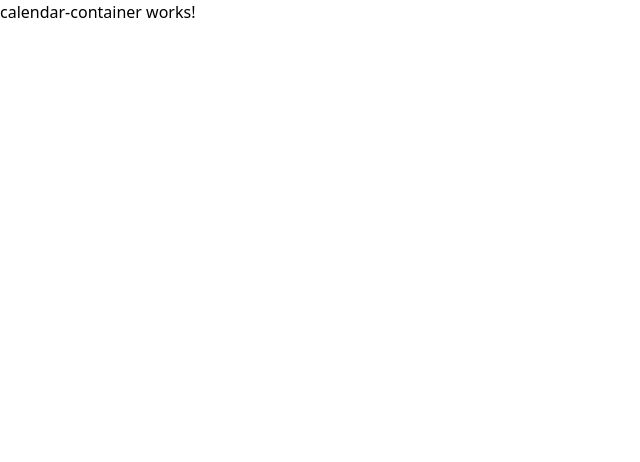
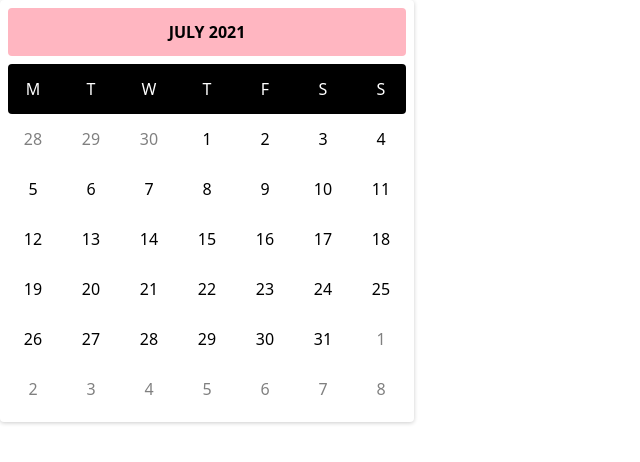
Before and after one commit to hannah-mazri/ng-intlog, an Angular app: page / in a window 1280 px wide. Shown: the top 462 px of the page, without its empty margins (0-640 px from the left). Built offline with nearby package versions, Linux system fonts and the light colour scheme.

Commit message:
update component: display dates in calendar

```diff
--- a/src/app/calendar-container/calendar-container.component.html
+++ b/src/app/calendar-container/calendar-container.component.html
@@ -1 +1,32 @@
-<p>calendar-container works!</p>
+<div class="container">
+  <div class="header">{{ months[currentMonthIndex] }} {{ currentYear }}</div>
+  <div class="days">
+    <div>M</div>
+    <div>T</div>
+    <div>W</div>
+    <div>T</div>
+    <div>F</div>
+    <div>S</div>
+    <div>S</div>
+  </div>
+  <div class="dates">
+    <button
+      *ngFor="let prevMonthDate of getDatesInPreviousMonth()"
+      class="lastMonthDates w-full h-full"
+    >
+      {{ prevMonthDate }}
+    </button>
+    <button
+      *ngFor="let currentMonthDate of getDatesInCurrentMonth()"
+      class="w-full h-full"
+    >
+      {{ currentMonthDate }}
+    </button>
+    <button
+      *ngFor="let nextMonthDate of getDatesInNextMonth()"
+      class="nextMonthDates w-full h-full"
+    >
+      {{ nextMonthDate }}
+    </button>
+  </div>
+</div>
--- a/src/app/calendar-container/calendar-container.component.scss
+++ b/src/app/calendar-container/calendar-container.component.scss
@@ -0,0 +1,53 @@
+.container {
+  width: max-content;
+  padding: 8px;
+  box-shadow: 0 1px 4px rgba(0, 0, 0, 0.2);
+  border-radius: 4px;
+}
+
+.header {
+  text-align: center;
+  padding: 12px 0;
+  margin-bottom: 8px;
+  background-color: lightpink;
+  font-weight: 700;
+  text-transform: uppercase;
+  border-radius: 4px;
+}
+
+.days {
+  display: grid;
+  grid-template-columns: repeat(7, 50px);
+  grid-template-rows: 50px;
+  gap: 8px;
+  align-items: center;
+  text-align: center;
+  color: white;
+  background-color: black;
+  border-radius: 4px;
+}
+
+.dates {
+  display: inline-grid;
+  grid-template-columns: repeat(7, 50px);
+  grid-template-rows: repeat(6, 50px);
+  gap: 0 8px;
+  text-align: center;
+  justify-items: center;
+  align-items: center;
+}
+
+.dates > div {
+  height: 100%;
+  width: 100%;
+  border-radius: 50%;
+
+  display: flex;
+  justify-content: center;
+  align-items: center;
+}
+
+.lastMonthDates,
+.nextMonthDates {
+  color: gray;
+}
--- a/src/app/calendar-container/calendar-container.component.ts
+++ b/src/app/calendar-container/calendar-container.component.ts
@@ -3,13 +3,84 @@ import { Component, OnInit } from '@angular/core';
 @Component({
   selector: 'app-calendar-container',
   templateUrl: './calendar-container.component.html',
-  styleUrls: ['./calendar-container.component.scss']
+  styleUrls: ['./calendar-container.component.scss'],
 })
 export class CalendarContainerComponent implements OnInit {
+  months = [
+    'January',
+    'February',
+    'March',
+    'April',
+    'May',
+    'June',
+    'July',
+    'August',
+    'September',
+    'October',
+    'November',
+    'December',
+  ];
 
-  constructor() { }
+  date = new Date();
+  currentYear: number = this.date.getFullYear();
+  currentMonthIndex: number = this.date.getMonth();
+
+  indexOfFirstDayInCurrentMonth = new Date(
+    this.currentYear,
+    this.date.getMonth(),
+    1
+  ).getDay();
+
+  lastDateInPreviousMonth = new Date(
+    this.currentYear,
+    this.date.getMonth(),
+    0
+  ).getDate();
+
+  totalDaysInCurrentMonth = new Date(
+    this.currentYear,
+    this.currentMonthIndex + 1,
+    0
+  ).getDate();
+
+  constructor() {}
 
   ngOnInit(): void {
+    this.getDatesInPreviousMonth();
+    this.getDatesInCurrentMonth();
+    this.getDatesInNextMonth();
   }
 
+  getDatesInPreviousMonth(): number[] {
+    const arr = [];
+    for (let i = this.indexOfFirstDayInCurrentMonth - 2; i >= 0; i--) {
+      arr.push(this.lastDateInPreviousMonth - i);
+    }
+    return arr;
+  }
+
+  getDatesInCurrentMonth(): number[] {
+    const arr = [];
+
+    for (let i = 1; i <= this.totalDaysInCurrentMonth; i++) {
+      arr.push(i);
+    }
+    return arr;
+  }
+
+  getDatesInNextMonth(): number[] {
+    const arr = [];
+
+    for (
+      let i = 1;
+      i <
+      42 -
+        this.totalDaysInCurrentMonth -
+        (this.indexOfFirstDayInCurrentMonth - 2);
+      i++
+    ) {
+      arr.push(i);
+    }
+    return arr;
+  }
 }
```
